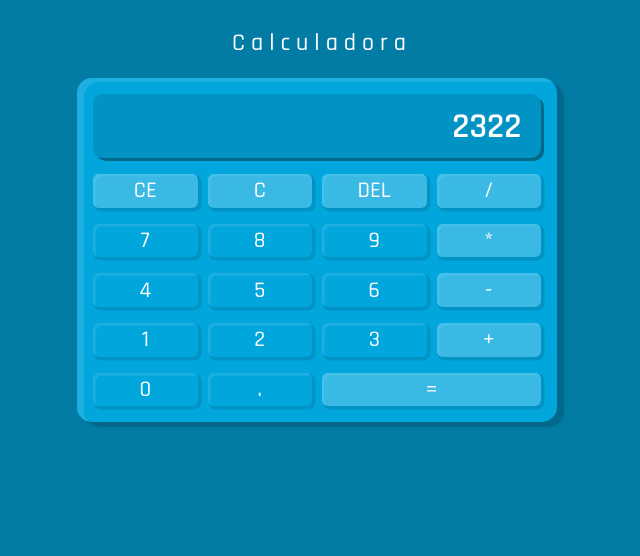
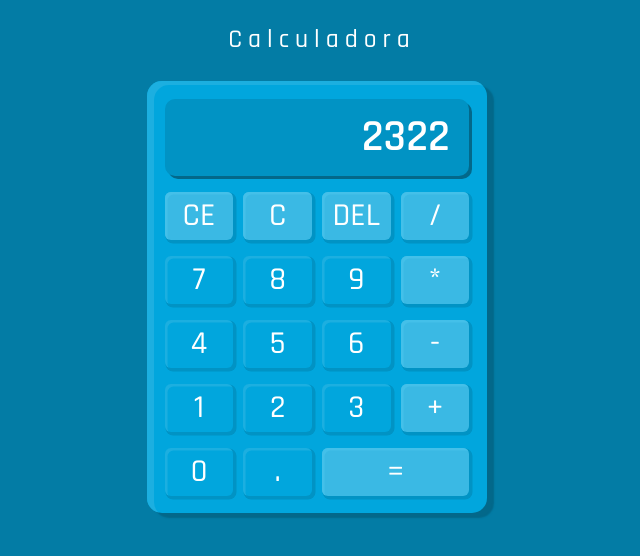
Before and after one commit to JulliaBea/calculadora, a plain HTML site: page index.html in a window 1280 px wide. Shown: the whole page, without its empty margins (323-963 px from the left). Drawn offline with Linux system fonts and the light colour scheme.

Commit message:
atualizando

```diff
--- a/style.css
+++ b/style.css
@@ -16,18 +16,18 @@ body {
 
 .titulo{
     margin-left: 10px;
-    font-size: 1.5em;
+    font-size: 1.6em;
     font-weight: 500;
     color: white;
     text-align: center;
     letter-spacing: 6px;
     position: relative;
-    bottom: 20px;
+    bottom: 25px;
 }
 
 .calculadora{
-    width: 60vh;
-    padding: 1em;
+    width: 340px;
+    padding: 1.1em;
     background-color:#01a6dd;
     display: flex;
     flex-direction: column;
@@ -46,7 +46,7 @@ body {
 
 .valor_atual{
     margin-right: 10px;
-    font-size: 2.2em;
+    font-size: 2.8em;
     font-weight: 600;
     overflow-wrap: break-word;
     color: white;
@@ -66,7 +66,7 @@ body {
     border: hidden;
     border-radius: 6px;
     box-shadow: 2px 2px 0 1.5px #0193c4, inset 2.5px 2.5px #44c0e9;
-    font-size: 1.4em;
+    font-size: 2em;
     height: 1.5em;
     cursor: pointer;
 }
```
